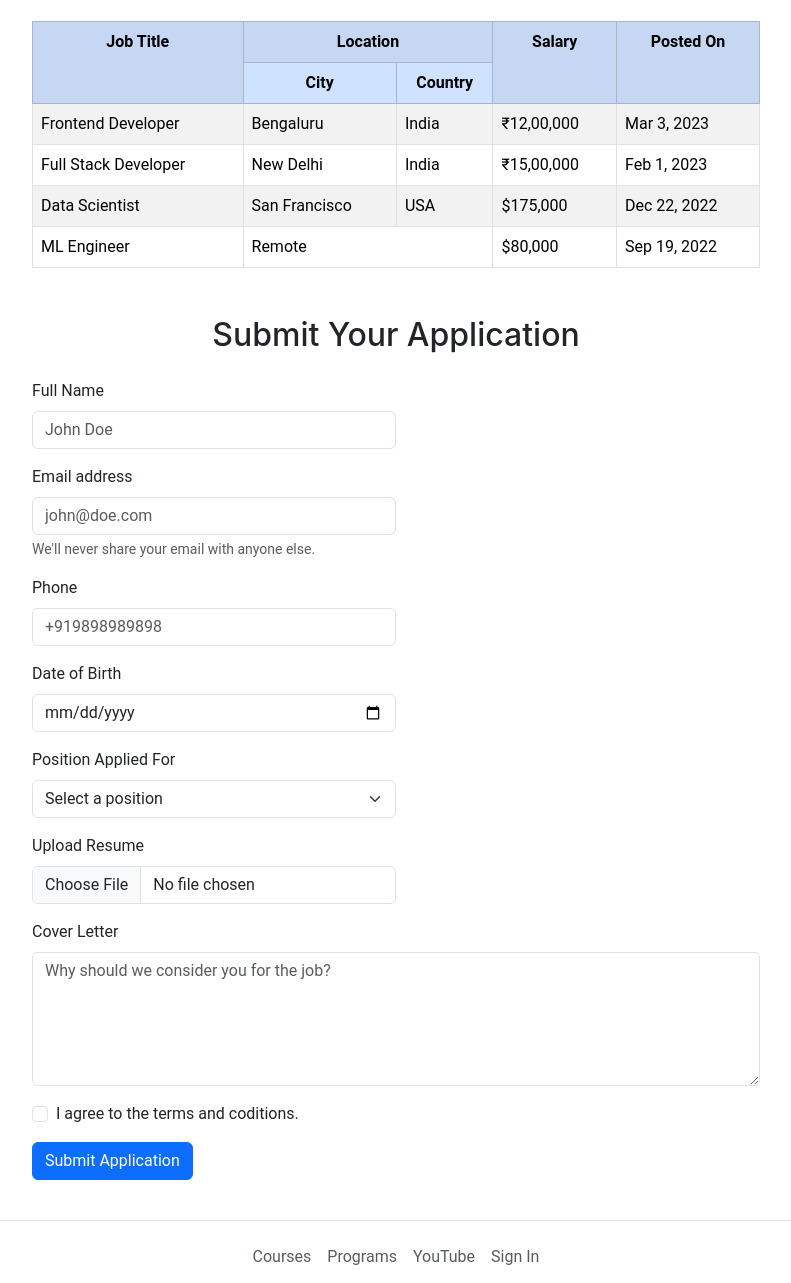
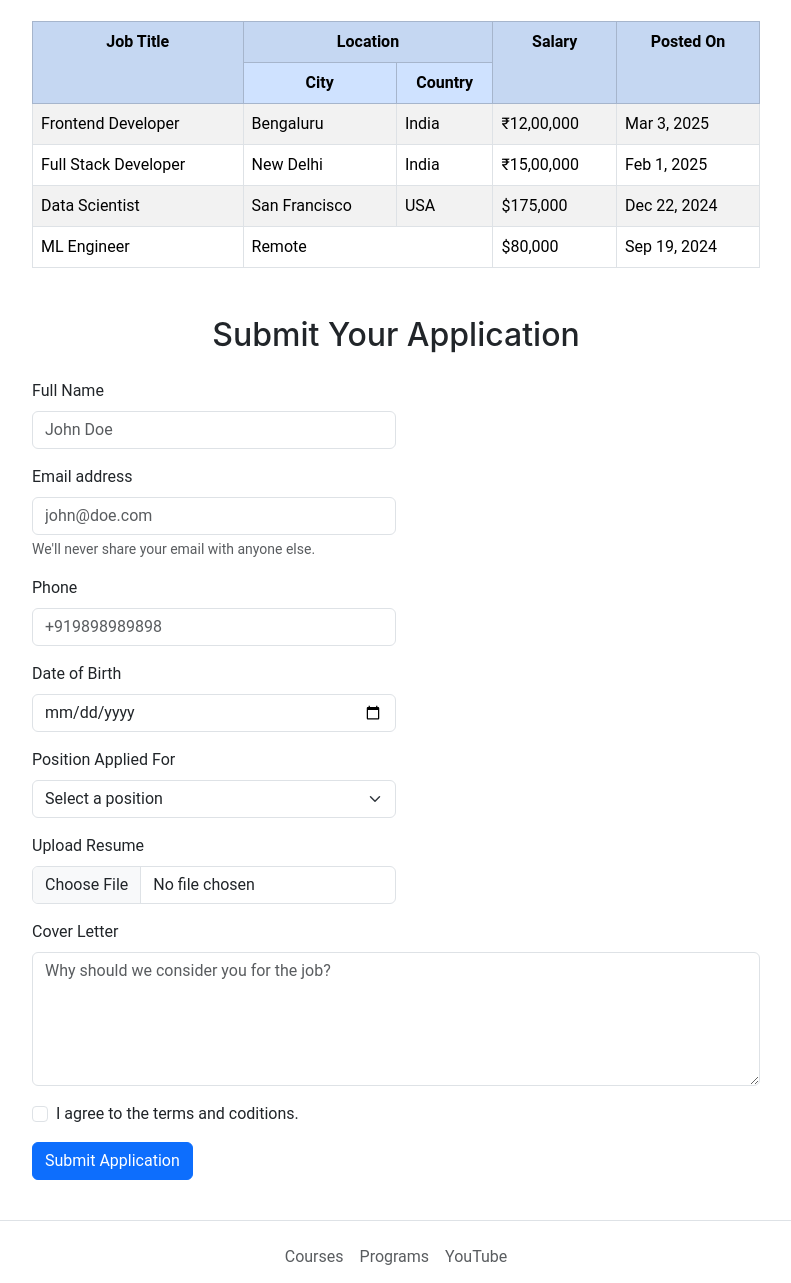
Before and after one commit to Krishna-The-Great-Coder/Krishna, a plain HTML site: page src/index.html in a window 1280 px wide. Shown: the part 517-1800 px from the top of the page, without its empty margins (244-1035 px from the left). Drawn offline with nearby package versions, Linux system fonts and the light colour scheme.

Commit message:
Updated table dates

```diff
--- a/src/index.html
+++ b/src/index.html
@@ -169,7 +169,7 @@
                     <td>Bengaluru</td>
                     <td>India</td>
                     <td>₹12,00,000</td>
-                    <td>Mar 3, 2023</td>
+                    <td>Mar 3, 2025</td>
                 </tr>
 
                 <tr>
@@ -177,7 +177,7 @@
                     <td>New Delhi</td>
                     <td>India</td>
                     <td>₹15,00,000</td>
-                    <td>Feb 1, 2023</td>
+                    <td>Feb 1, 2025</td>
                 </tr>
 
                 <tr>
@@ -185,14 +185,14 @@
                     <td>San Francisco</td>
                     <td>USA</td>
                     <td>$175,000</td>
-                    <td>Dec 22, 2022</td>
+                    <td>Dec 22, 2024</td>
                 </tr>
 
                 <tr>
                     <td>ML Engineer</td>
                     <td colspan="2">Remote</td>
                     <td>$80,000</td>
-                    <td>Sep 19, 2022</td>
+                    <td>Sep 19, 2024</td>
                 </tr>
             </table>
         </div>
@@ -287,11 +287,6 @@
                         YouTube
                     </a>
                 </li>
-                <li class="nav-item">
-                    <a href="https://jovian.com/login" class="nav-link px-2 text-body-secondary" target="_blank">
-                        Sign In
-                    </a>
-                </li>
             </ul>
             <p class="text-center text-body-secondary">
                 © 2025 Jovian (SwiftAce Inc.)
```
